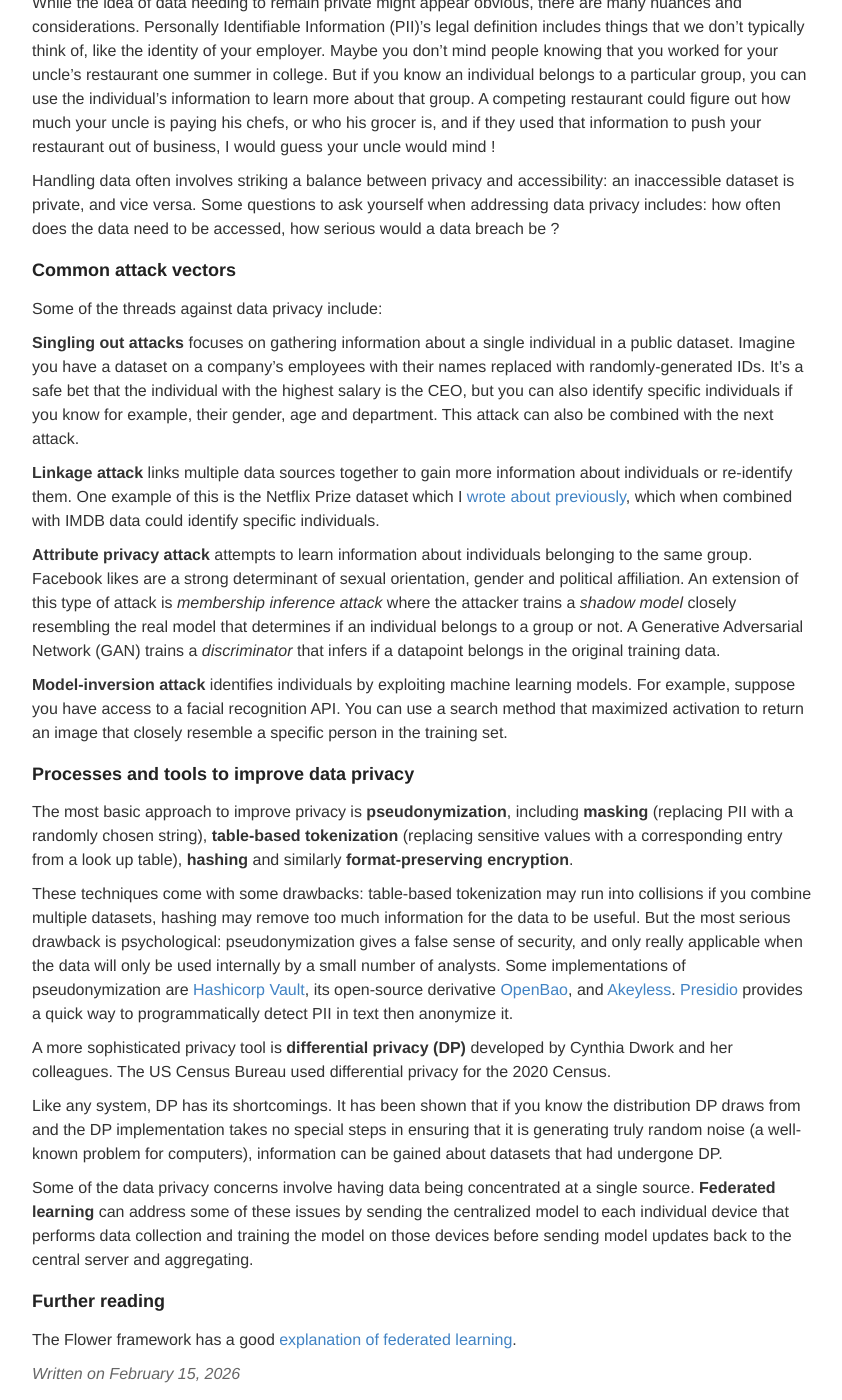
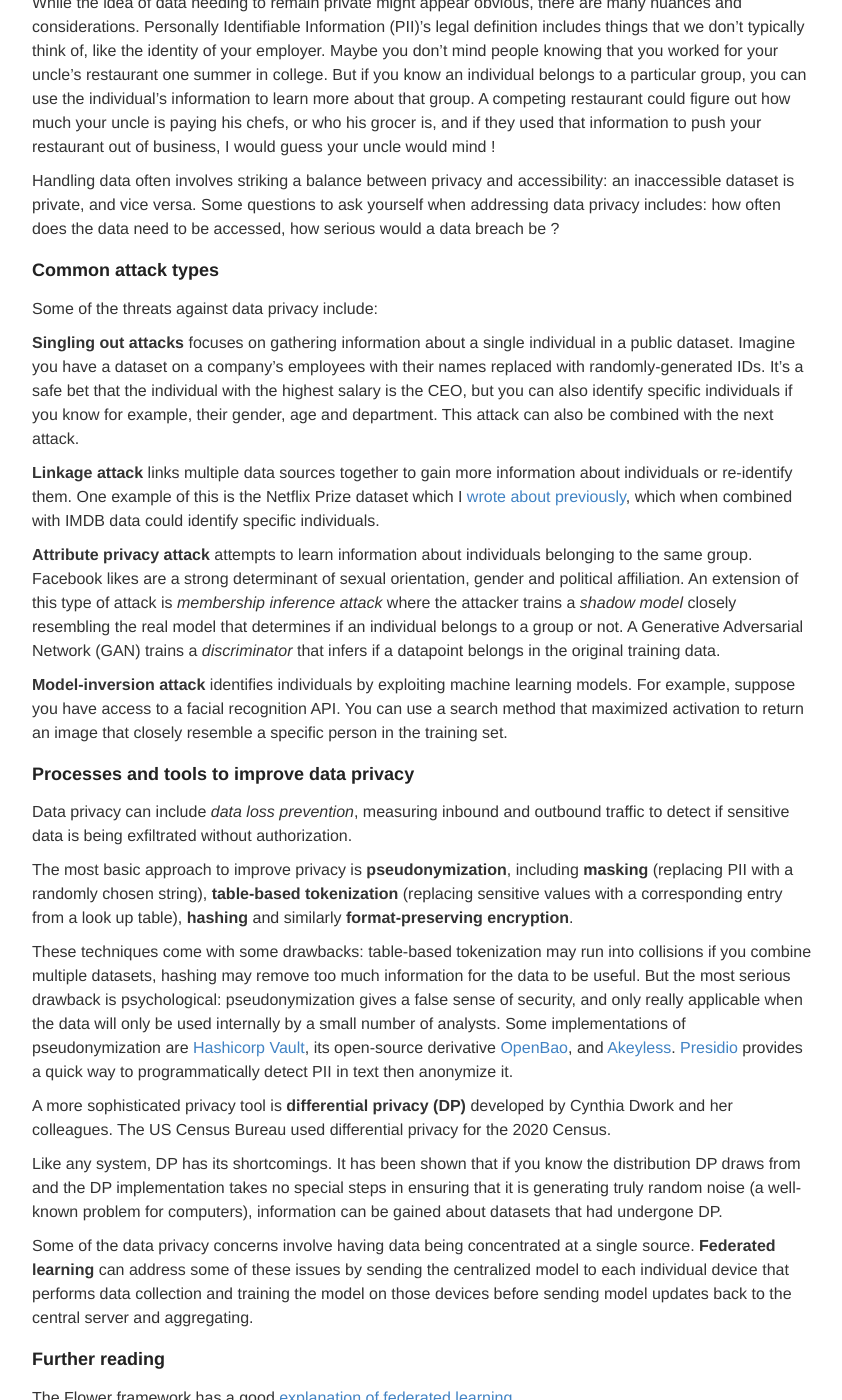
Before and after one commit to ptvan/ptvan.github.io, a Jekyll site: the page built from _posts/2026-02-15-privacy-and-data-safety.md, in a window 1280 px wide and 1400 px high, scrolled down 501 px. Shown: the whole window, without its empty margins (218-1060 px from the left). Built offline with Jekyll 4.4.1, drawn with Linux system fonts in a browser that asks for light colours; some of the changed text lies outside the part shown.

Commit message:
Some additions to Privacy and Data Safety

```diff
--- a/_posts/2026-02-15-privacy-and-data-safety.md
+++ b/_posts/2026-02-15-privacy-and-data-safety.md
@@ -16,9 +16,9 @@ While the idea of data needing to remain private might appear obvious, there are
 
 Handling data often involves striking a balance between privacy and accessibility: an inaccessible dataset is private, and vice versa. Some questions to ask yourself when addressing data privacy includes: how often does the data need to be accessed, how serious would a data breach be ?
 
-### Common attack vectors
+### Common attack types
 
-Some of the threads against data privacy include:
+Some of the threats against data privacy include:
 
 **Singling out attacks** focuses on gathering information about a single individual in a public dataset. Imagine you have a dataset on a company's employees with their names replaced with randomly-generated IDs. It's a safe bet that the individual with the highest salary is the CEO, but you can also identify specific individuals if you know for example, their gender, age and department. This attack can also be combined with the next attack.
 
@@ -29,6 +29,8 @@ Some of the threads against data privacy include:
 **Model-inversion attack** identifies individuals by exploiting machine learning models. For example, suppose you have access to a facial recognition API. You can use a search method that maximized activation to return an image that closely resemble a specific person in the training set.
 
 ### Processes and tools to improve data privacy
+
+Data privacy can include _data loss prevention_, measuring inbound and outbound traffic to detect if sensitive data is being exfiltrated without authorization.
 
 The most basic approach to improve privacy is **pseudonymization**, including **masking** (replacing PII with a randomly chosen string), **table-based tokenization** (replacing sensitive values with a corresponding entry from a look up table), **hashing** and similarly **format-preserving encryption**.
 
```
Also changed, not shown: other parts of _posts/2026-02-15-privacy-and-data-safety.md (+2 -0 lines).
